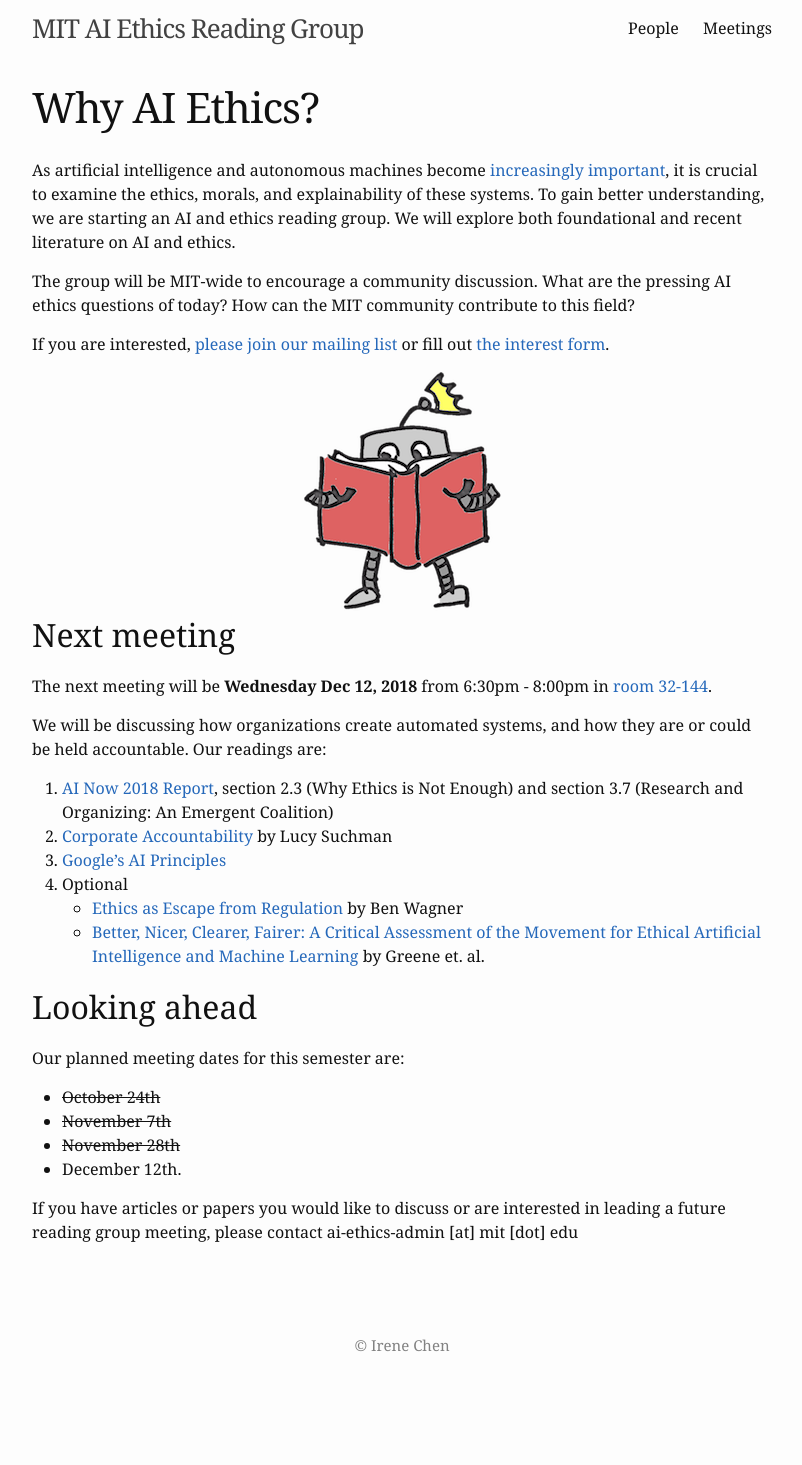
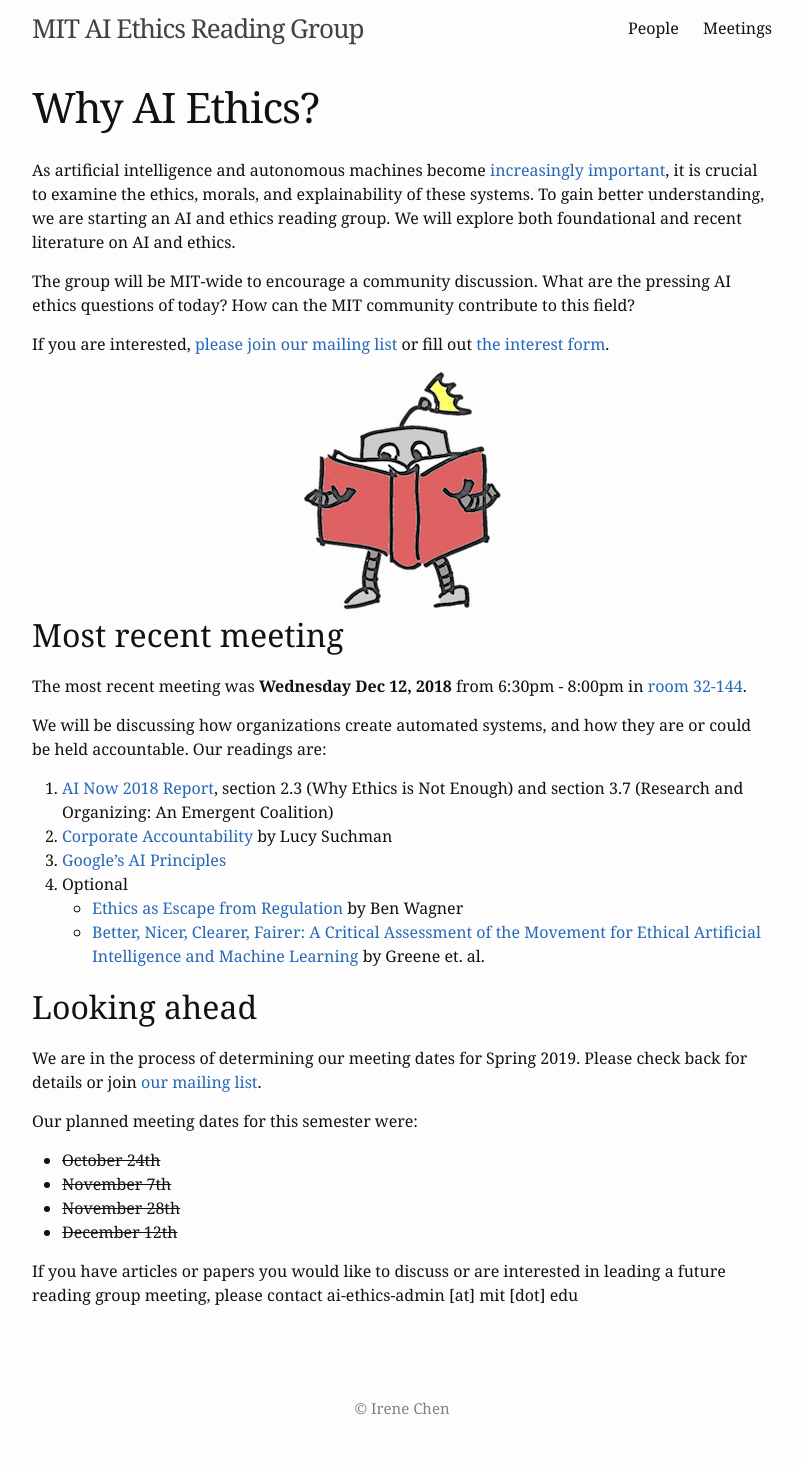
Before and after one commit to mitaiethics/mitaiethics.github.io, a Jekyll site: the page built from info.md, in a window 1280 px wide. Shown: the whole page, without its empty margins (238-1040 px from the left). Built offline with Jekyll 4.4.1, drawn with Linux system fonts in a browser that asks for light colours; before the commit the page ends 1402 px from its top, so only the background shows below that.

Commit message:
Update post 12-12 meeting

```diff
--- a/info.md
+++ b/info.md
@@ -16,9 +16,9 @@ If you are interested, [please join our mailing list](https://groups.mit.edu/web
 
 
 
-## Next meeting
+## Most recent meeting
 
-The next meeting will be **Wednesday Dec 12, 2018** from 6:30pm - 8:00pm in [room 32-144](https://whereis.mit.edu/?go=32).
+The most recent meeting was **Wednesday Dec 12, 2018** from 6:30pm - 8:00pm in [room 32-144](https://whereis.mit.edu/?go=32).
 
 We will be discussing how organizations create automated systems, and how they are or could be held accountable. Our readings are:
  1.  [AI Now 2018 Report](https://ainowinstitute.org/AI_Now_2018_Report.pdf), section 2.3 (Why Ethics is Not Enough) and section 3.7 (Research and Organizing: An Emergent Coalition)
@@ -31,10 +31,12 @@ We will be discussing how organizations create automated systems, and how they a
 
 ## Looking ahead
 
-Our planned meeting dates for this semester are:
+We are in the process of determining our meeting dates for Spring 2019. Please check back for details or join [our mailing list](https://groups.mit.edu/webmoira/list/ai-ethics).
+
+Our planned meeting dates for this semester were:
  - ~~October 24th~~
  - ~~November 7th~~
  - ~~November 28th~~
- - December 12th.
+ - ~~December 12th~~
 
 If you have articles or papers you would like to discuss or are interested in leading a future reading group meeting, please contact ai-ethics-admin [at] mit [dot] edu
```
